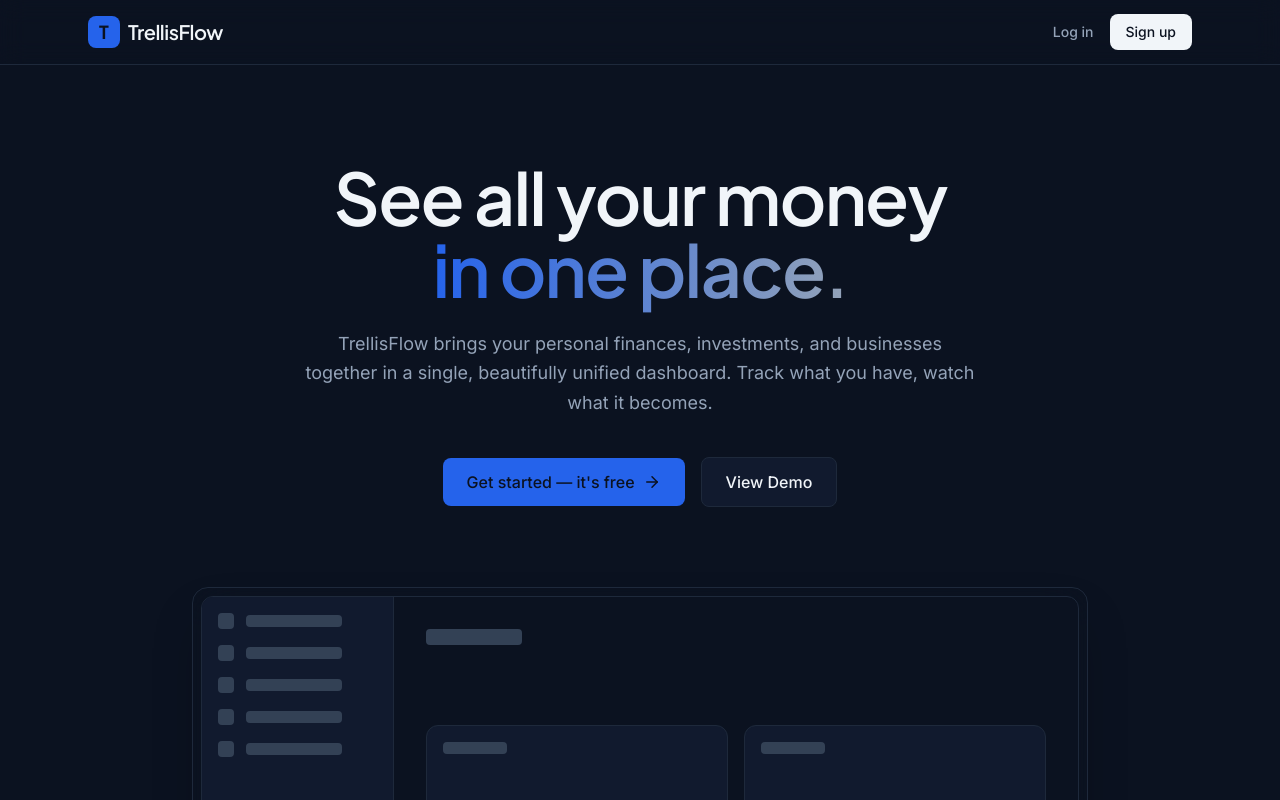
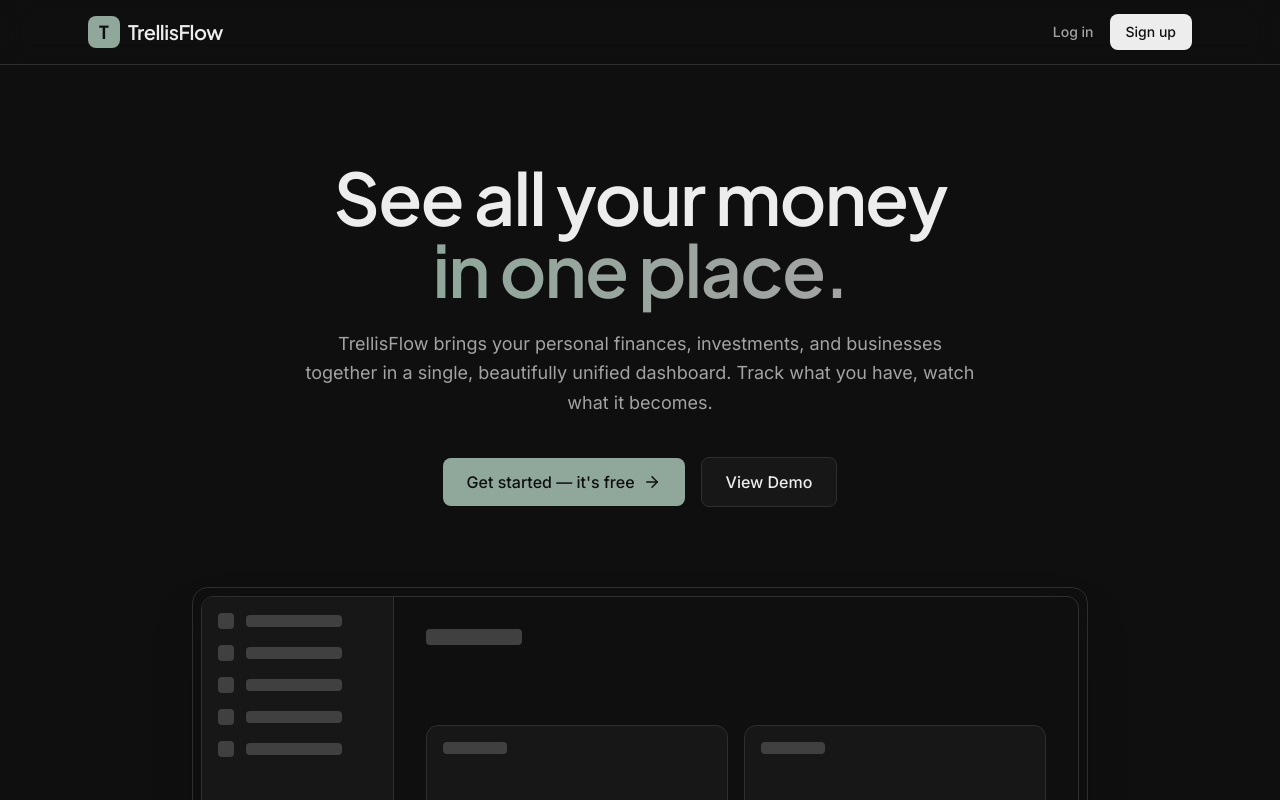
Before and after one commit to Dancan1907/trellisflow, a Next.js app in the folder apps/web/: page / in a window 1280 px wide. Shown: the top 800 px of the page. Built offline with nearby package versions, Linux system fonts and the light colour scheme.

Commit message:
feat(globals): Redefine color palette and backgrounds for improved UI consistency

```diff
--- a/apps/web/src/app/globals.css
+++ b/apps/web/src/app/globals.css
@@ -3,30 +3,52 @@
 @tailwind utilities;
 
 :root {
-  /* Backgrounds */
-  --bg-primary: #0b1220;
-  --bg-secondary: #111a2e;
-  --bg-tertiary: #1a2540;
+  /* ========================================================================
+     🎨 BRAND COLOR PALETTE SELECTOR
+     To test different brand vibes, change the 3 variables below.
+     ======================================================================== */
+
+  /* OPTION 1: WARM SAGE GREEN (Default - Trust, Wealth, Calm) */
+  --accent-primary: #8fa89b;
+  --accent-primary-hover: #a3b8ac;
+  --accent-primary-subtle: #1e2622;
+
+  /* OPTION 2: MUTED GOLD / BRONZE (Old Money, Premium) */
+  /* --accent-primary: #d4a373; */
+  /* --accent-primary-hover: #e0b48b; */
+  /* --accent-primary-subtle: #2c2319; */
+
+  /* OPTION 3: TERRACOTTA / COPPER (Warm, Modern) */
+  /* --accent-primary: #c8795b; */
+  /* --accent-primary-hover: #d98c6e; */
+  /* --accent-primary-subtle: #2b1a15; */
+
+  /* OPTION 4: MONOCHROME / CREAM (Ultra-minimalist, Stark) */
+  /* --accent-primary: #e5e5e5; */
+  /* --accent-primary-hover: #ffffff; */
+  /* --accent-primary-subtle: #262626; */
+
+  /* ======================================================================== */
+
+  /* Warm Dark Mode Backgrounds */
+  --bg-primary: #0f0f0f; /* Deep warm charcoal */
+  --bg-secondary: #171717; /* Card background */
+  --bg-tertiary: #262626; /* Hover states / inputs */
 
   /* Borders */
-  --border-subtle: #1e293b;
-  --border-strong: #334155;
+  --border-subtle: #2e2e2e;
+  --border-strong: #404040;
 
-  /* Foregrounds */
-  --fg-primary: #f1f5f9;
-  --fg-secondary: #94a3b8;
-  --fg-tertiary: #64748b;
-
-  /* Accents */
-  --accent-primary: #2563eb;
-  --accent-primary-hover: #3b82f6;
-  --accent-primary-subtle: #1e3a8a;
+  /* Foregrounds (Text) */
+  --fg-primary: #ededed; /* Soft white */
+  --fg-secondary: #a3a3a3; /* Muted grey */
+  --fg-tertiary: #737373; /* Dark grey */
 
   /* Status */
-  --positive: #10b981;
-  --negative: #ef4444;
-  --warning: #f59e0b;
-  --info: #38bdf8;
+  --positive: #6ea37c;
+  --negative: #d97373;
+  --warning: #d4a373;
+  --info: #8fa89b;
 }
 
 body {
```
